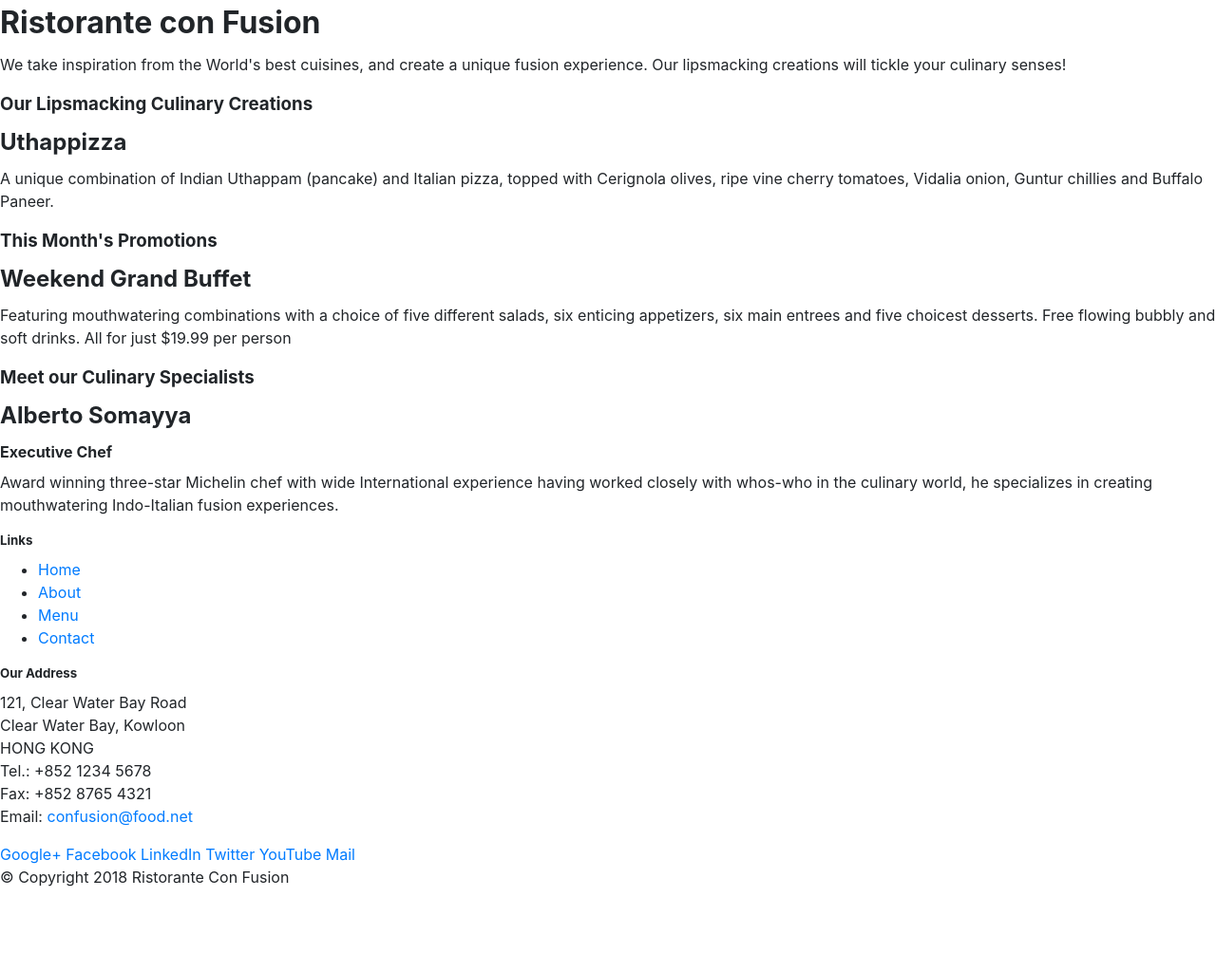
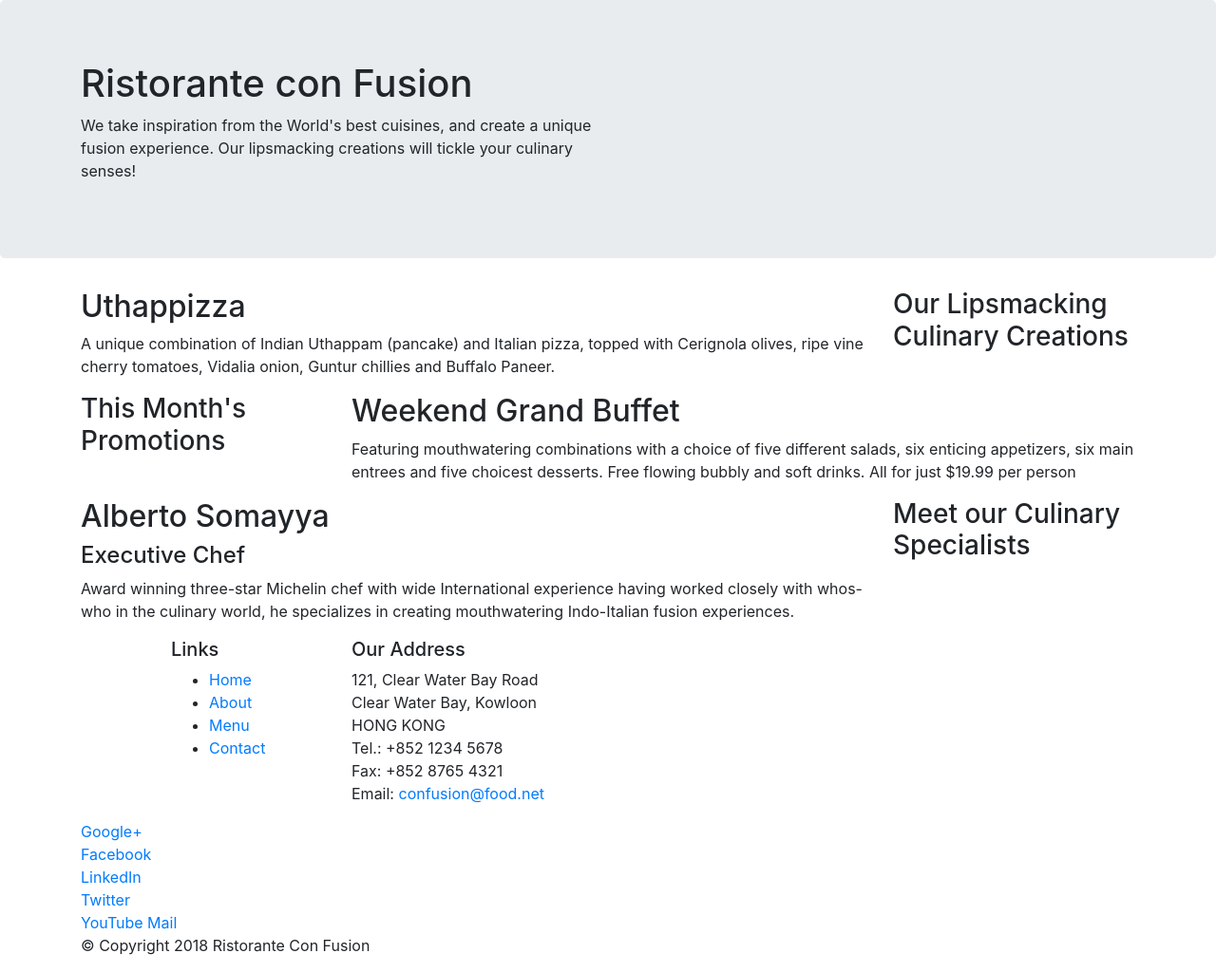
Before and after one commit to chakkarwarruchi/test-2, a website: page index.html in a window 1280 px wide. Shown: the whole page at 95% size. Before the commit the page ends 952 px from the top, so only its background shows below. Drawn offline with nearby package versions, Linux system fonts and the light colour scheme.

Commit message:
bootstrap grid part1

```diff
--- a/index.html
+++ b/index.html
@@ -8,52 +8,52 @@
     <meta http-equiv="x-ua-compatible" content="ie=edge">
 
     <!-- Bootstrap CSS -->
-    <link rel="stylesheet" href="node_modules/bootstrap/dist/css/bootstrap-reboot.min.css">
+    <link rel="stylesheet" href="node_modules/bootstrap/dist/css/bootstrap.min.css">
     <title>Ristorante Con Fusion</title>
 </head>
 
 <body>
 
-    <header>
-        <div>
-            <div>
-                <div>
+    <header class="jumbotron">
+        <div class="container">
+            <div class="row">
+                <div class="col-12 col-sm-6">
                     <h1>Ristorante con Fusion</h1>
                     <p>We take inspiration from the World's best cuisines, and create a unique fusion experience. Our lipsmacking creations will tickle your culinary senses!</p>
                 </div>
-                <div>
+                <div class="col-12 col-sm">
                 </div>
             </div>
         </div>
     </header>
 
-    <div>
-        <div>
-            <div>
+    <div class="container">
+        <div class="row">
+            <div class ="col-12 col-sm-4 order-sm-last col-md-3">
                 <h3>Our Lipsmacking Culinary Creations</h3>
             </div>
-            <div>
+            <div class="col col-sm order-sm-first col-md">
                 <h2>Uthappizza</h2>
                 <p>A unique combination of Indian Uthappam (pancake) and Italian pizza, topped with Cerignola olives, ripe vine cherry tomatoes, Vidalia onion, Guntur chillies and Buffalo Paneer.</p>
-            </div>
-        </div>
+            </div  >
+        </div >
 
 
-        <div>
-            <div>
+        <div class="row" >
+            <div class = "col-12 col-sm-4 col-md-3" >
                 <h3>This Month's Promotions</h3>
             </div>
-            <div>
+            <div class="col col-sm col-md">
                 <h2>Weekend Grand Buffet</h2>
                 <p>Featuring mouthwatering combinations with a choice of five different salads, six enticing appetizers, six main entrees and five choicest desserts. Free flowing bubbly and soft drinks. All for just $19.99 per person </p>
             </div>
         </div>
 
-        <div>
-            <div>
+        <div class="row">
+            <div class ="col-12 col-sm-4 order-sm-last col-md-3">
                 <h3>Meet our Culinary Specialists</h3>
             </div>
-            <div>
+            <div class="col col-sm order-sm-first col-md">
                 <h2>Alberto Somayya</h2>
                 <h4>Executive Chef</h4>
                 <p>Award winning three-star Michelin chef with wide International experience having worked closely with whos-who in the culinary world, he specializes in creating mouthwatering Indo-Italian fusion experiences. </p>
@@ -61,10 +61,10 @@
         </div>
     </div>
 
-    <footer>
-        <div>
-            <div>
-                <div>
+    <footer >
+        <div class="container">
+            <div class="row">
+                <div class="col-4 offset-1 col-sm-2">
                     <h5>Links</h5>
                     <ul>
                         <li><a href="#">Home</a></li>
@@ -73,7 +73,7 @@
                         <li><a href="#">Contact</a></li>
                     </ul>
                 </div>
-                <div>
+                <div class="col-7 col-sm-5">
                     <h5>Our Address</h5>
                     <address>
 		              121, Clear Water Bay Road<br>
@@ -85,7 +85,7 @@
 		           </address>
                 </div>
                 <div>
-                    <div>
+                    <div class="col-12 col-sm-4">
                         <a href="http://google.com/+">Google+</a>
                         <a href="http://www.facebook.com/profile.php?id=">Facebook</a>
                         <a href="http://www.linkedin.com/in/">LinkedIn</a>
@@ -95,8 +95,8 @@
                     </div>
                 </div>
            </div>
-           <div>
-                <div>
+           <div class="row">
+                <div class="col-auto">
                     <p>© Copyright 2018 Ristorante Con Fusion</p>
                 </div>
            </div>
```
